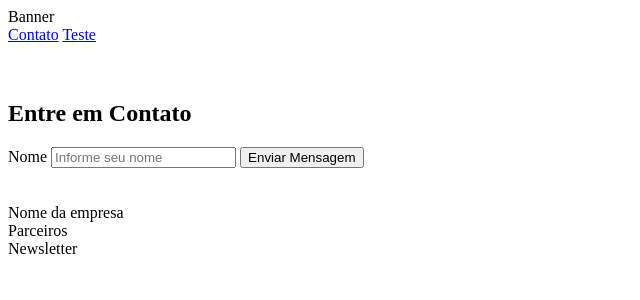
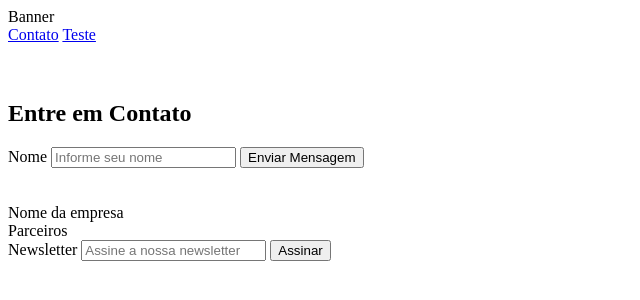
Before and after one commit to prof-marneicardoso/formulario-contato, a plain HTML site: page index.html in a window 1280 px wide. Shown: the whole page, without its empty margins (0-640 px from the left). Drawn offline with Linux system fonts and the light colour scheme.

Commit message:
Adicionado input assinar newsletter

```diff
--- a/index.html
+++ b/index.html
@@ -46,7 +46,11 @@
     <footer>
         <div>Nome da empresa</div>
         <div>Parceiros</div>
-        <div>Newsletter</div>
+        <div>
+            Newsletter
+            <input type="text" placeholder="Assine a nossa newsletter">
+            <button>Assinar</button>
+        </div>
     </footer>
 </body>
 </html>
```
